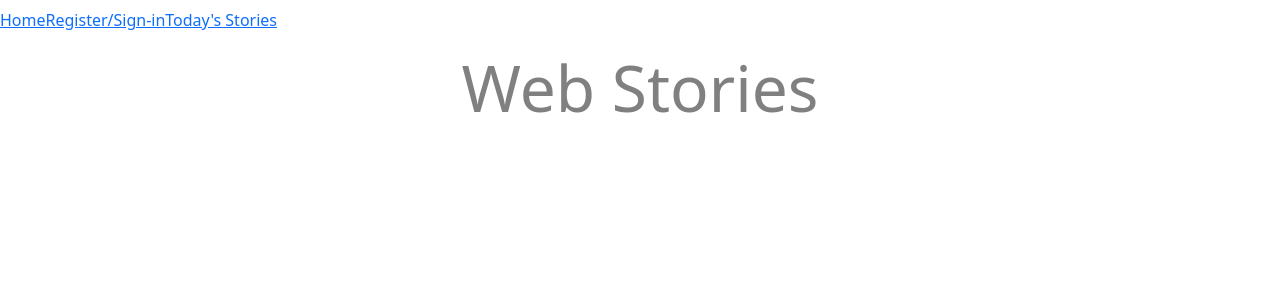
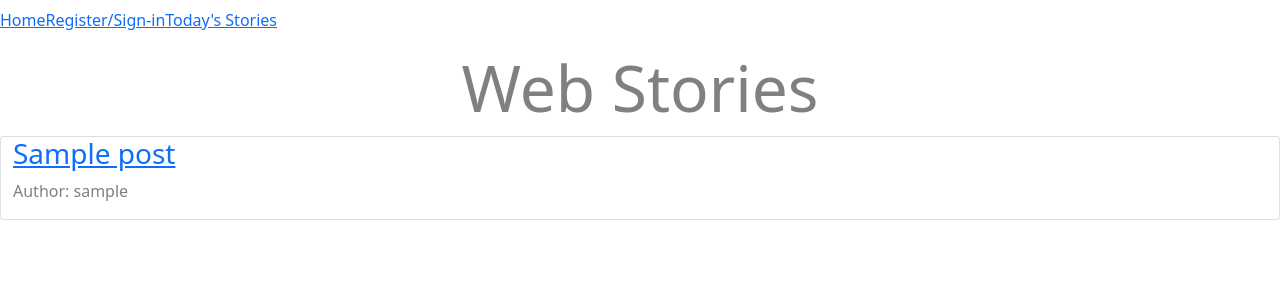
Before and after one commit to Keeganw3/News-Explosion-Fork, a Django app: page / in a window 1280 px wide. Shown: the top 300 px of the page. Run offline with Django 3.2, Linux system fonts and the light colour scheme; tables that the repository leaves empty hold one stand-in row (values such as "Sample post").

Commit message:
Add post display to home page

```diff
--- a/static/css/style.css
+++ b/static/css/style.css
@@ -1,4 +1,4 @@
-/* Main Page */
+/* Home Page */
 
 header {
     text-align: center;
@@ -6,6 +6,10 @@ header {
 }
 
 /* Navbar */
+nav ul li {
+    list-style-type: none;
+    padding: 0;
+}
 
 body {
     color: gray
--- a/templates/index.html
+++ b/templates/index.html
@@ -3,6 +3,15 @@
 {% block content %}
 
 <header>Web Stories</header>
-
-
+<div class="container-fluid">
+    <div class="row">
+        {% for post in post_list %}
+        <div class="col-mr-4 card">
+            <div><h3><a href="#" class="card-link">{{ post.title }}</a></h3></div>
+                <div><p class="author">Author: {{ post.author }}</p></div>
+        </div>
+        {% endfor %}
+    </div>
+</div>
+{% csrf_token %}
 {% endblock %}
```
